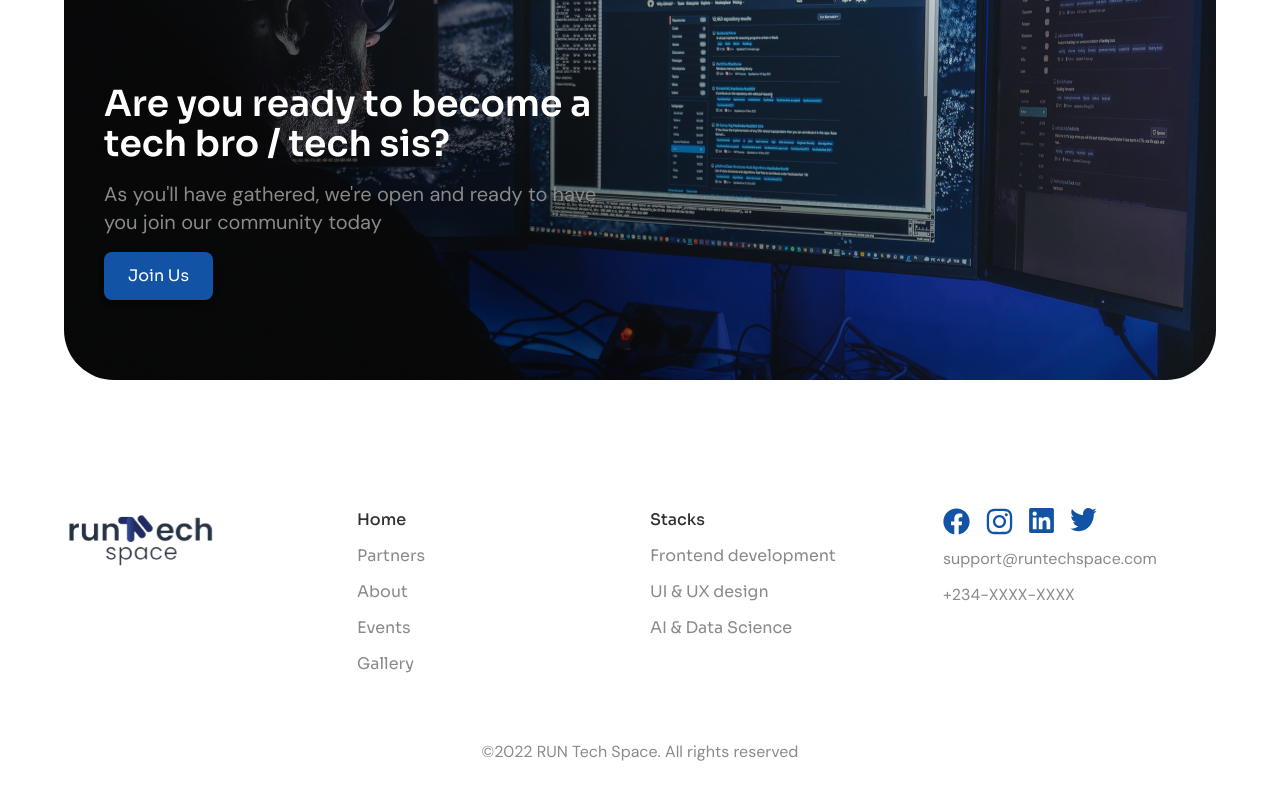
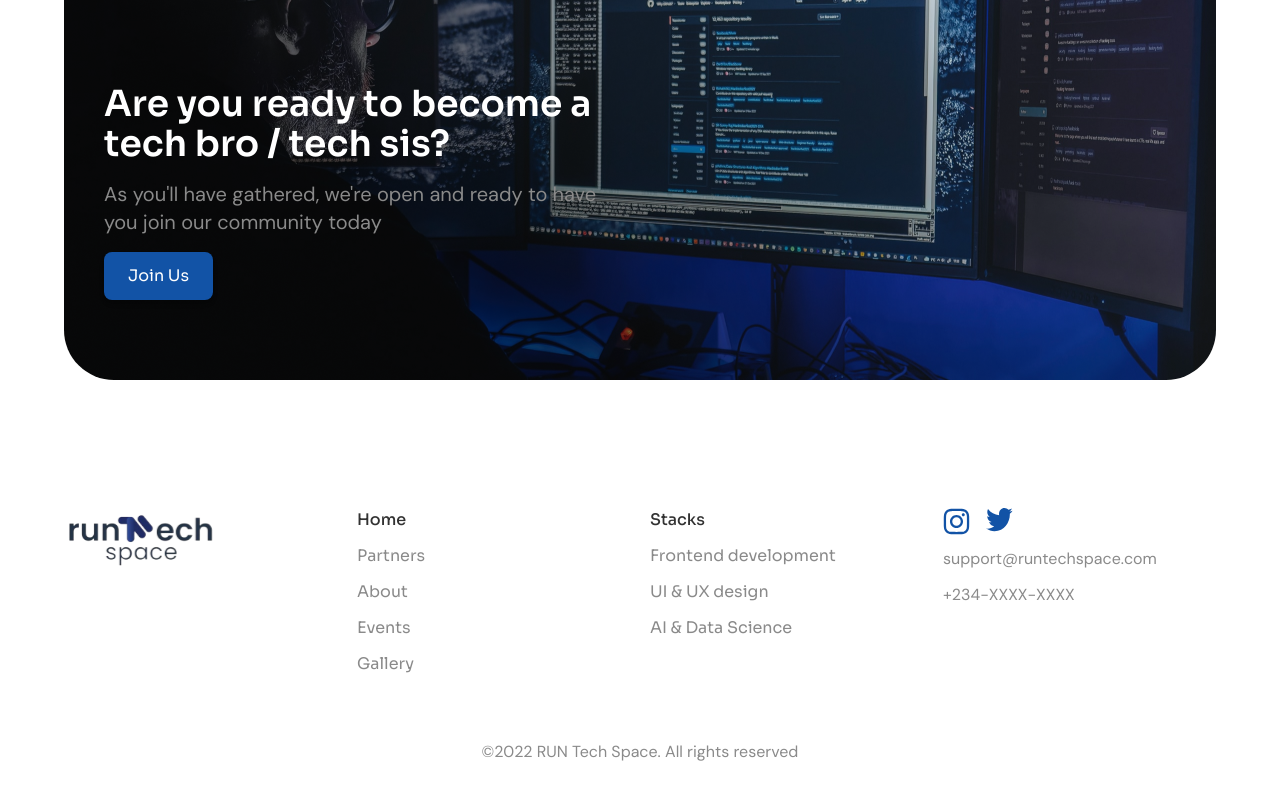
Before and after one commit to RUN-TECH-SPACE/run-tech-space-website, a Next.js app: page /about in a window 1280 px wide. Shown: the part 2473-3273 px from the top of the page. Built offline with nearby package versions, Linux system fonts and the light colour scheme.

Commit message:
some text added

```diff
--- a/components/Footer.js
+++ b/components/Footer.js
@@ -55,15 +55,21 @@ function Footer() {
 
           <div className='col-span-12 mt-10 space-y-3 text-center md:col-span-3 md:mt-0 md:text-left'>
             <div className='flex justify-center gap-4 md:justify-start'>
+              {/* "/images/facebook.svg", */}
+              {/* "/images/linkedin.svg", */}
               {[
-                "/images/facebook.svg",
-                "/images/instagram.svg",
-                "/images/linkedin.svg",
-                "/images/twitter.svg",
-              ].map((img, ind) => (
-                <Link key={ind} href='/#'>
+                {
+                  image: "/images/instagram.svg",
+                  link: "https://www.instagram.com/runtechspace?igshid=YmMyMTA2M2Y=",
+                },
+                {
+                  image: "/images/twitter.svg",
+                  link: "https://twitter.com/RunTechSpace_",
+                },
+              ].map((item, ind) => (
+                <Link key={ind} href={item.link}>
                   <a>
-                    <img src={img} alt='icon' />
+                    <img src={item.image} alt='icon' />
                   </a>
                 </Link>
               ))}
--- a/components/Home/Stacks.js
+++ b/components/Home/Stacks.js
@@ -4,8 +4,8 @@ import Button from "../Button";
 function Stacks() {
   const data = [
     {
-      title: "Frontend development",
-      text: "Lorem ipsum dolor sit amet, consectetur adipiscing elit. Erat sed ac nec pellentesque. Etiam quam volutpat, nisl quam massa consequat at facilisi. Nisi cursus pharetra integer eu. Commodo turpis a, luctus rutrum ut erat elit. Amet neque ut tortor erat velit, faucibus ut pretium est. Sagittis, consequat, congue est libero. Dictum eu amet amet proin odio.",
+      title: "Front End development",
+      text: "As of today, one of the most demanding skill to learn is Front End Development. With the rate of the web growing, with just the skill of Front End Development fullstack application could be built, just like Twitter and Facebook. So if you're just getting stated with the Front End Development or you're completely new, welcome to the stack, were we'll cover the basics of the Front End Development to make you a Front End Developer.",
       btn: "Join Frontend Development",
       image: "/images/fd.png",
       href: "/stack/frontend-development",
```
